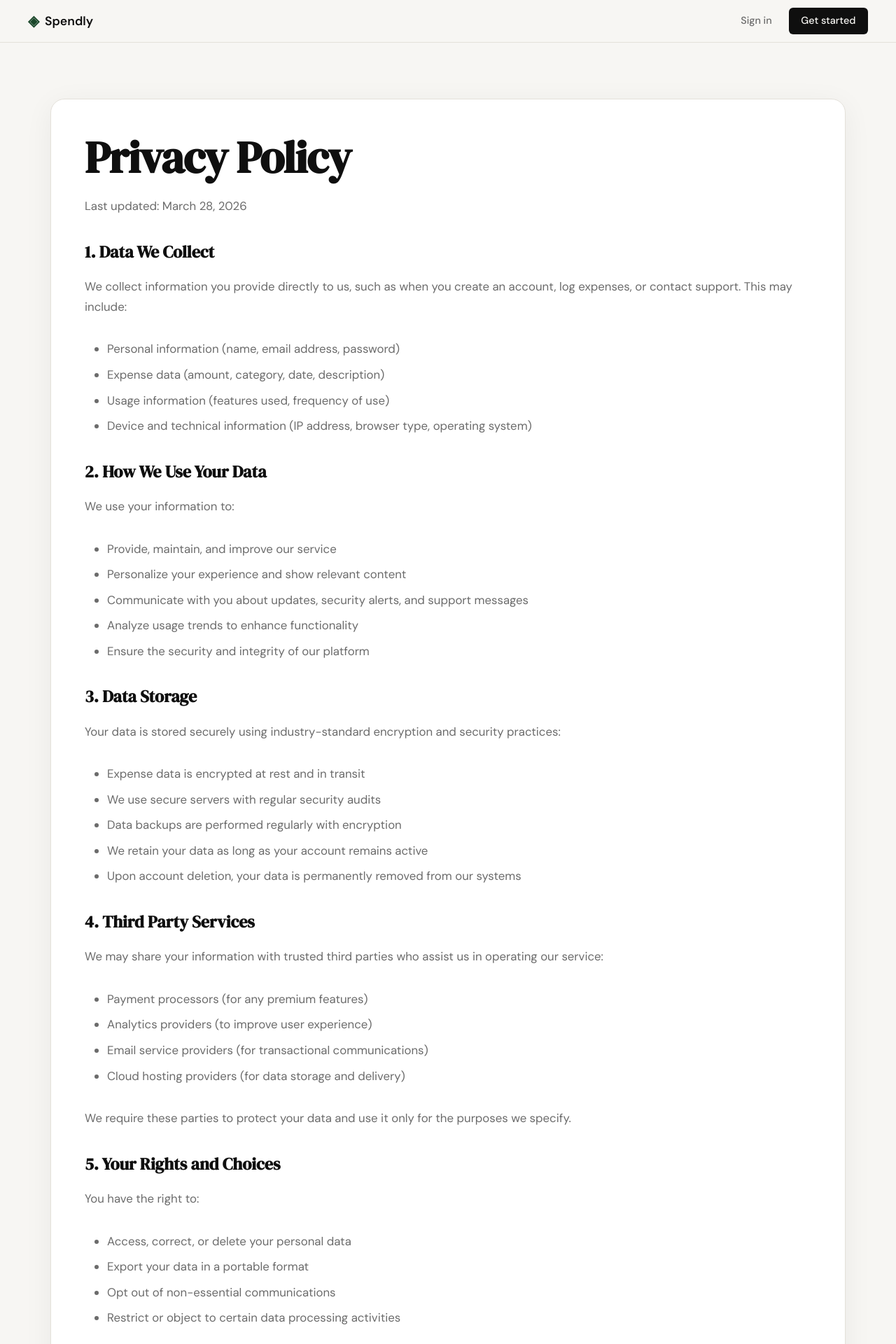
After one commit to Add-it-ya/expense-tracker, a Flask app: page /privacy in a window 1280 px wide. The commit adds this page. Shown: the top 1920 px of the page at 70% size. Run offline with Flask 3, Linux system fonts and the light colour scheme.

Commit message:
Add Terms and Conditions and Privacy Policy pages with proper styling and routing

```diff
--- a/app.py
+++ b/app.py
@@ -20,6 +20,16 @@ def register():
 @app.route("/login")
 def login():
     return render_template("login.html")
+
+
+@app.route("/terms")
+def terms():
+    return render_template("terms.html")
+
+
+@app.route("/privacy")
+def privacy():
+    return render_template("privacy.html")
 
 
 # ------------------------------------------------------------------ #
--- a/settings.json
+++ b/settings.json
@@ -3,11 +3,11 @@
     "ANTHROPIC_BASE_URL": "https://openrouter.ai/api",
     "ANTHROPIC_AUTH_TOKEN": "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",
     "ANTHROPIC_API_KEY": "",
-    "ANTHROPIC_MODEL": "nvidia/nemotron-3-super-120b-a12b:free"
+    "ANTHROPIC_MODEL": "minimax/minimax-m2.5:free"
   }
 }
 
 // $env:ANTHROPIC_BASE_URL="https://openrouter.ai/api"
 // $env:ANTHROPIC_AUTH_TOKEN="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"
 // $env:ANTHROPIC_API_KEY=""
-// claude --model nvidia/nemotron-3-super-120b-a12b:free
+// claude --model qwen/qwen3-coder:free
--- a/templates/base.html
+++ b/templates/base.html
@@ -35,8 +35,8 @@
             <span class="footer-name">Spendly</span>
             <p class="footer-copy">Track every rupee. Own your finances.</p>
             <div class="footer-links">
-                <div><a href="#">Terms and Conditions</a></div>
-                <div><a href="#">Privacy Policy</a></div>
+                <div><a href="{{ url_for('terms') }}">Terms and Conditions</a></div>
+                <div><a href="{{ url_for('privacy') }}">Privacy Policy</a></div>
             </div>
         </div>
     </footer>
--- /dev/null
+++ b/templates/privacy.html
@@ -0,0 +1,135 @@
+{% extends "base.html" %}
+
+{% block title %}Spendly — Privacy Policy{% endblock %}
+
+{% block head %}
+<style>
+    .privacy-inner {
+        max-width: var(--max-width);
+        margin: 0 auto;
+        padding: 5rem 2rem;
+    }
+    .privacy-card {
+        background: var(--paper-card);
+        border: 1px solid var(--border);
+        border-radius: var(--radius-lg);
+        padding: 3rem;
+        box-shadow: 0 8px 40px rgba(0,0,0,0.06);
+    }
+    h1 {
+        font-family: var(--font-display);
+        font-size: clamp(2.5rem, 5vw, 4rem);
+        line-height: 1.1;
+        letter-spacing: -0.02em;
+        color: var(--ink);
+        margin-bottom: 1.25rem;
+    }
+    h2 {
+        font-family: var(--font-display);
+        font-size: 1.5rem;
+        color: var(--ink);
+        margin-bottom: 1rem;
+        margin-top: 2rem;
+    }
+    p {
+        font-family: var(--font-body);
+        font-size: 1.05rem;
+        color: var(--ink-muted);
+        line-height: 1.7;
+        margin-bottom: 2rem;
+    }
+    ul {
+        margin-left: 2rem;
+        margin-bottom: 2rem;
+    }
+    li {
+        font-family: var(--font-body);
+        font-size: 1.05rem;
+        color: var(--ink-muted);
+        line-height: 1.7;
+        margin-bottom: 0.5rem;
+    }
+    .last-updated {
+        color: var(--ink-muted);
+        font-size: 1.05rem;
+        line-height: 1.7;
+        margin-bottom: 2rem;
+    }
+</style>
+{% endblock %}
+
+{% block content %}
+<section class="privacy">
+    <div class="privacy-inner">
+        <div class="privacy-card">
+            <h1>Privacy Policy</h1>
+            <p class="last-updated">Last updated: March 28, 2026</p>
+
+        <div class="privacy-section">
+            <h2>1. Data We Collect</h2>
+            <p>We collect information you provide directly to us, such as when you create an account, log expenses, or contact support. This may include:</p>
+            <ul>
+                <li>Personal information (name, email address, password)</li>
+                <li>Expense data (amount, category, date, description)</li>
+                <li>Usage information (features used, frequency of use)</li>
+                <li>Device and technical information (IP address, browser type, operating system)</li>
+            </ul>
+        </div>
+
+        <div class="privacy-section">
+            <h2>2. How We Use Your Data</h2>
+            <p>We use your information to:</p>
+            <ul>
+                <li>Provide, maintain, and improve our service</li>
+                <li>Personalize your experience and show relevant content</li>
+                <li>Communicate with you about updates, security alerts, and support messages</li>
+                <li>Analyze usage trends to enhance functionality</li>
+                <li>Ensure the security and integrity of our platform</li>
+            </ul>
+        </div>
+
+        <div class="privacy-section">
+            <h2>3. Data Storage</h2>
+            <p>Your data is stored securely using industry-standard encryption and security practices:</p>
+            <ul>
+                <li>Expense data is encrypted at rest and in transit</li>
+                <li>We use secure servers with regular security audits</li>
+                <li>Data backups are performed regularly with encryption</li>
+                <li>We retain your data as long as your account remains active</li>
+                <li>Upon account deletion, your data is permanently removed from our systems</li>
+            </ul>
+        </div>
+
+        <div class="privacy-section">
+            <h2>4. Third Party Services</h2>
+            <p>We may share your information with trusted third parties who assist us in operating our service:</p>
+            <ul>
+                <li>Payment processors (for any premium features)</li>
+                <li>Analytics providers (to improve user experience)</li>
+                <li>Email service providers (for transactional communications)</li>
+                <li>Cloud hosting providers (for data storage and delivery)</li>
+            </ul>
+            <p>We require these parties to protect your data and use it only for the purposes we specify.</p>
+        </div>
+
+        <div class="privacy-section">
+            <h2>5. Your Rights and Choices</h2>
+            <p>You have the right to:</p>
+            <ul>
+                <li>Access, correct, or delete your personal data</li>
+                <li>Export your data in a portable format</li>
+                <li>Opt out of non-essential communications</li>
+                <li>Restrict or object to certain data processing activities</li>
+            </ul>
+            <p>To exercise these rights, please contact us using the information below.</p>
+        </div>
+
+        <div class="privacy-section">
+            <h2>6. Contact Us</h2>
+            <p>If you have any questions about this Privacy Policy, please contact us at:</p>
+            <p>Spendly Privacy Team<br>
+            email: privacy@spendly.app</p>
+        </div>
+    </div>
+</section>
+{% endblock %}
```
Also changed, not shown: templates/terms.html (added, +120 -0 lines), .claude/settings.local.json.
